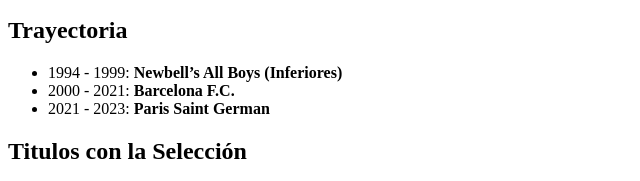
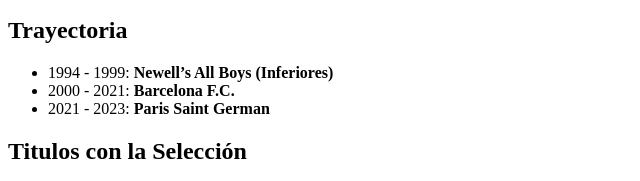
Before and after one commit to Rodriblanco06/ejercicios-1, a plain HTML site: page ejercicios/ejercicio1.html in a window 1280 px wide. Shown: the part 184-365 px from the top of the page, 0-640 px from the left. Drawn offline with Linux system fonts and the light colour scheme.

Commit message:
Corrección de datos

```diff
--- a/ejercicios/ejercicio1.html
+++ b/ejercicios/ejercicio1.html
@@ -22,7 +22,7 @@
     <section>
         <h2>Trayectoria</h2>
         <ul>
-            <li>1994 - 1999: <b>Newbell’s All Boys (Inferiores)</b></li>
+            <li>1994 - 1999: <b>Newell’s All Boys (Inferiores)</b></li>
             <li>2000 - 2021: <b>Barcelona F.C.</b></li>
             <li>2021 - 2023: <b>Paris Saint German</b></li>
         </ul>
```
